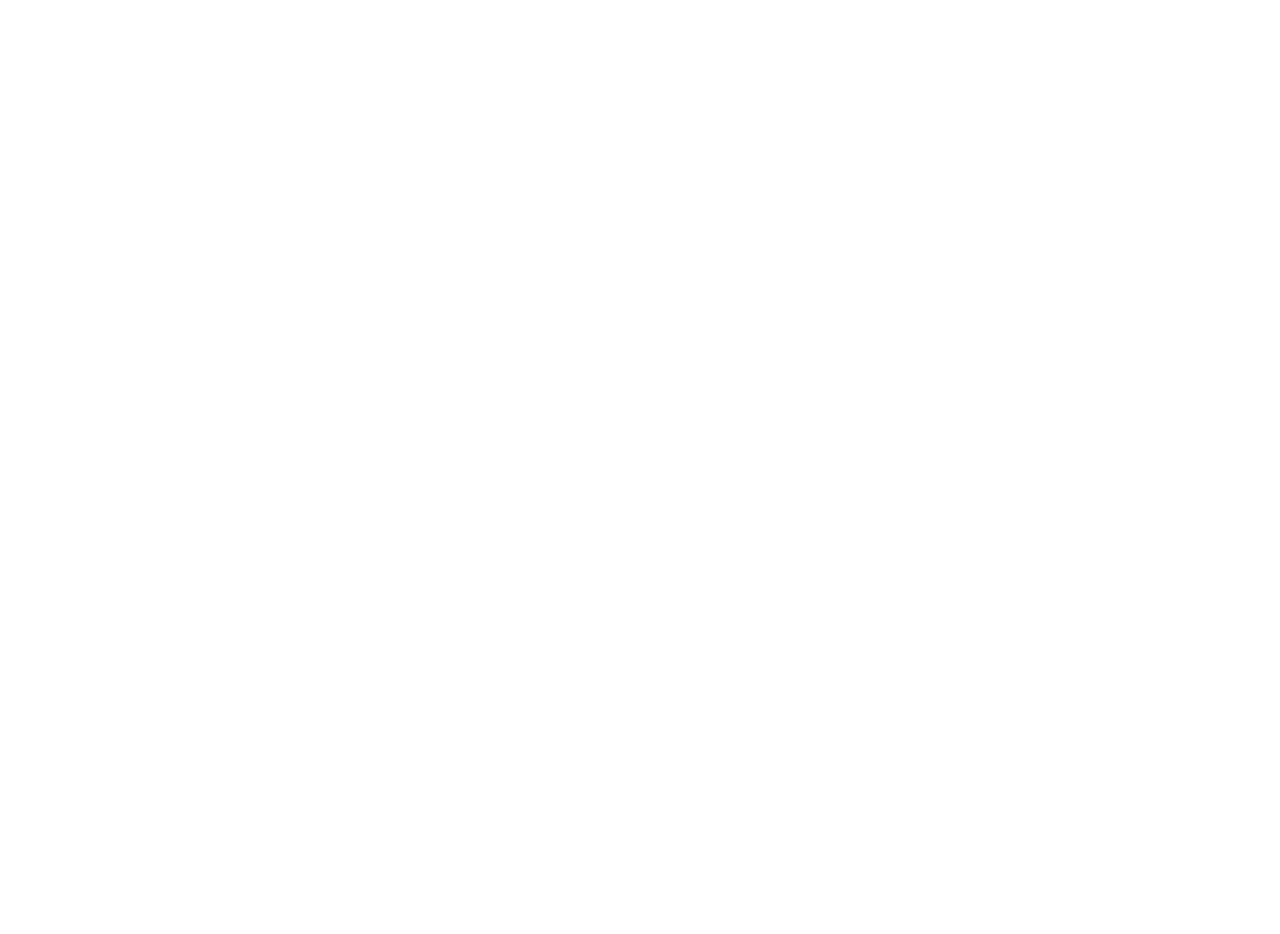
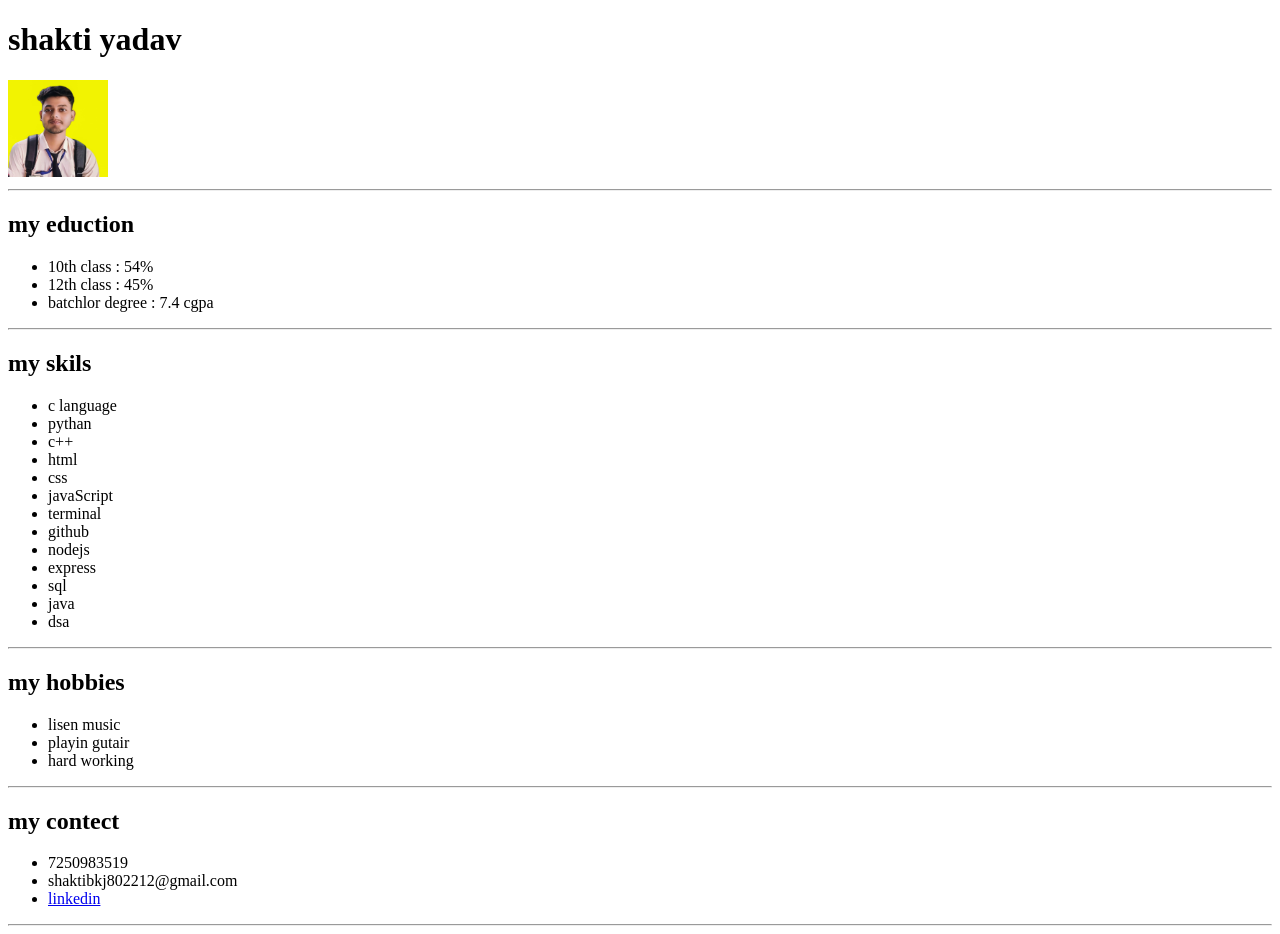
Before and after one commit to Shaktikumar72/project2, a plain HTML site: page index.html in a window 1280 px wide. Before the commit the page ends 800 px from the top, so only its background shows below. Drawn offline with Linux system fonts and the light colour scheme.

Commit message:
add name

```diff
--- a/index.html
+++ b/index.html
@@ -6,6 +6,57 @@
     <title>simple project</title>
 </head>
 <body>
-
+    <header>
+        <h2>
+            <h1>shakti yadav</h1>
+            <img src="shakti.jpg"alt ="sy"hight="100" width="100">
+            <hr>
+        </header>
+            <header>
+            <h2>my eduction </h2>
+                <ul>
+                    <li>10th class : 54%</li>
+                    <li>12th class : 45%</li>
+                    <li>batchlor degree : 7.4 cgpa</li>
+                </ul>
+                <hr>
+            </header>
+            <header>
+            <h2>my skils</h2>
+                <ul>
+               <li> c language</li>
+               <li>pythan </li>
+               <li>c++</li>
+                <li>html </li>
+                  <li>  css</li>
+                  <li>javaScript</li>
+                  <li>terminal</li>
+                  <li>github</li>
+                  <li>nodejs</li>
+                  <li>express</li>
+                  <li>sql</li>
+                  <li>java</li>
+                  <li>dsa</li>
+            </ul>
+            <hr>
+        </header>
+        <header>
+            <h2>my hobbies</h2>
+                <ul>
+               <li> lisen music</li>
+               <li> playin gutair</li>
+               <li>hard working</li>
+            </ul>
+            <hr>
+        </header>
+        <footer>
+            <h2>my contect</h2>
+            <ul>
+                <li>7250983519 </li>
+                <li>shaktibkj802212@gmail.com</li>
+                <li><a href="https://www.linkedin.com/in/shakti-kumar-084662287?utm_source=share&utm_campaign=share_via&utm_content=profile&utm_medium=android_app ">linkedin</a></li>
+            </ul>
+           <hr>
+        </footer>
 </body>
 </html>
```
Also changed, not shown: shakti.jpg (added).
